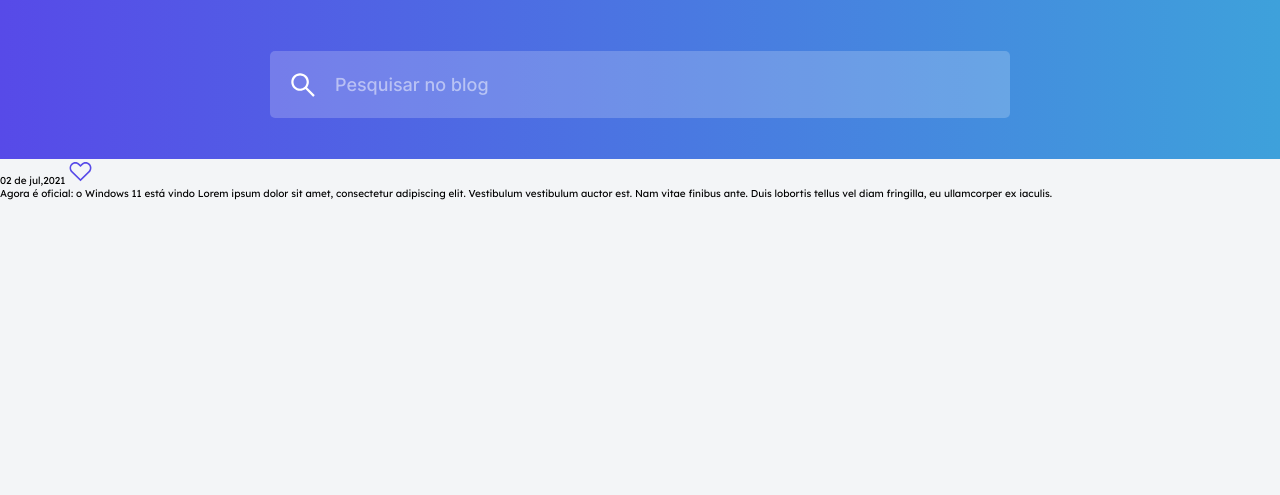
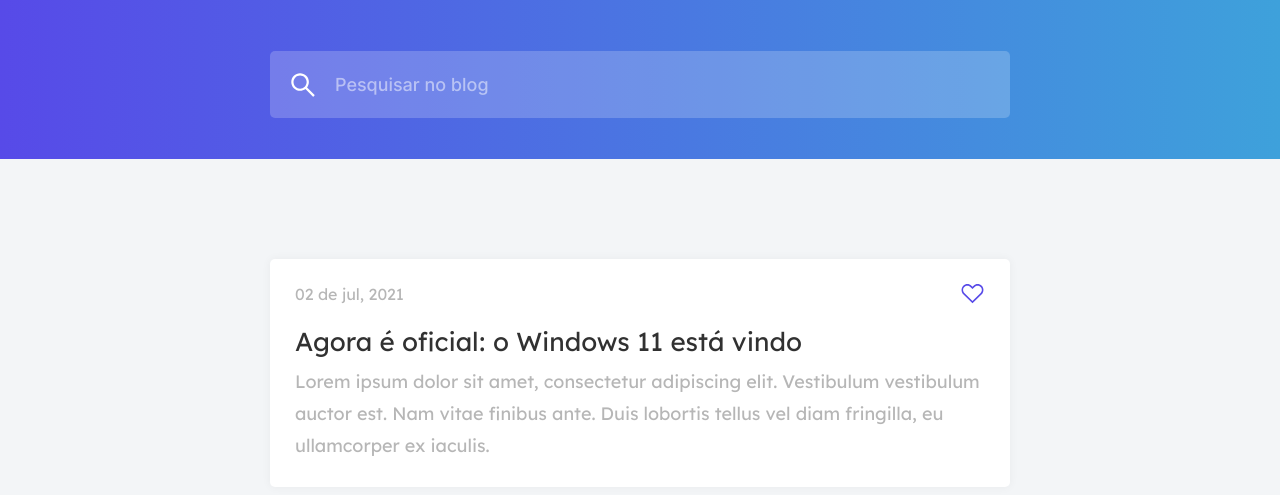
Before and after one commit to andrealvesaraujo/Blog_Tech, a plain HTML site: page index.html in a window 1280 px wide. Shown: the part 93-588 px from the top of the page. Drawn offline with Linux system fonts and the light colour scheme.

Commit message:
Add article desktop

```diff
--- a/index.html
+++ b/index.html
@@ -26,17 +26,17 @@
       <main>
         <article class="container">
           <div>
-            <span>02 de jul,2021</span>
+            <span>02 de jul, 2021</span>
             <img src="images/heart.svg" alt="Amei o post" />
           </div>
-          <span>
+          <h2>
             Agora é oficial: o Windows 11 está vindo
-          </span>
-          <span>
+          </h2>
+          <p>
             Lorem ipsum dolor sit amet, consectetur adipiscing elit. Vestibulum
             vestibulum auctor est. Nam vitae finibus ante. Duis lobortis tellus
             vel diam fringilla, eu ullamcorper ex iaculis.
-          </span>
+          </p>
         </article>
       </main>
     </div>
--- a/styles/index.css
+++ b/styles/index.css
@@ -86,3 +86,48 @@ body{
     color: var(--white);
     opacity: 0.5;
 }
+
+.content main {
+    padding: 10rem 27rem;
+}
+
+.content main .container {
+    background: var(--white);
+    box-shadow: 0rem 0rem 1rem rgba(19, 19, 31, 0.05);
+    border-radius: .5rem;
+    padding: 2.2rem 2.5rem 2.5rem 2.5rem;
+    width: 100%;
+    height: auto;
+}
+
+.content main .container div {
+    display: flex;
+    justify-content: space-between;
+    align-items: center;
+    margin-bottom: 2rem;
+}
+
+.content main .container div span {
+    font-size: 1.6rem;
+    line-height: 2rem;
+    color: var(--text);
+}
+
+.content main .container div image {
+    width: 25px;
+    height: 25px;
+}
+
+.content main .container h2 {
+    font-size: 2.6rem;
+    line-height: 3.2rem;
+    color: var(--title);
+    margin-bottom: .8rem;
+    font-weight: 400;
+}
+
+.content main .container p {
+    font-size: 1.8rem;
+    line-height: 3.2rem;
+    color: var(--text);
+}
```
